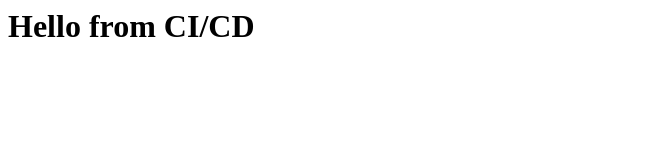
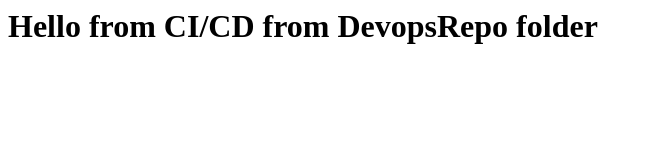
Before and after one commit to AyeshaHabib110/DevopsRepo, a plain HTML site: page index.html in a window 1280 px wide. Shown: the whole page, without its empty margins (0-653 px from the left). Drawn offline with Linux system fonts and the light colour scheme.

Commit message:
updated the web page to check ci/CD automatically

```diff
--- a/index.html
+++ b/index.html
@@ -1 +1 @@
-<h1>Hello from CI/CD</h1>
+<h1>Hello from CI/CD from DevopsRepo folder</h1>
```
